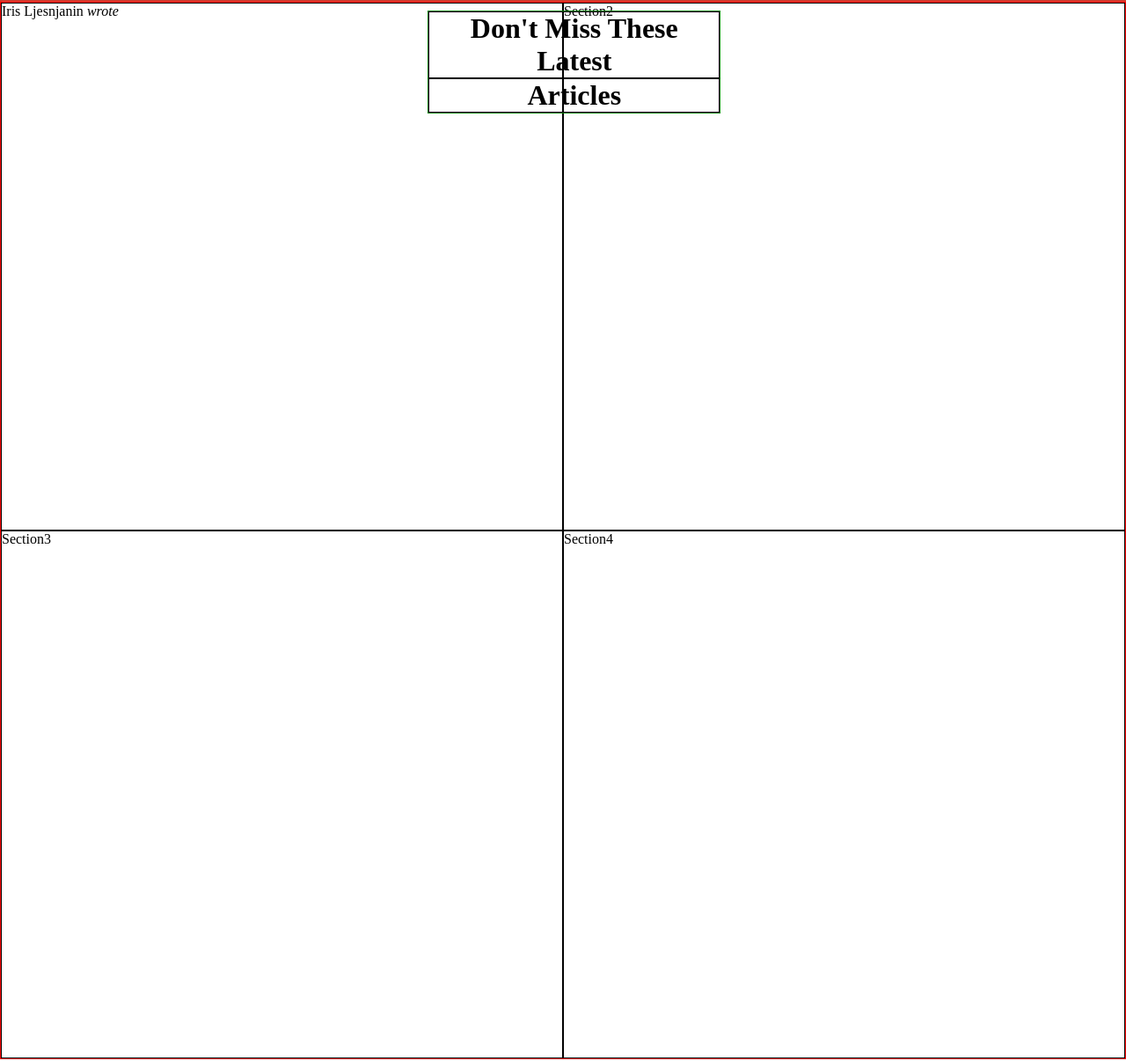
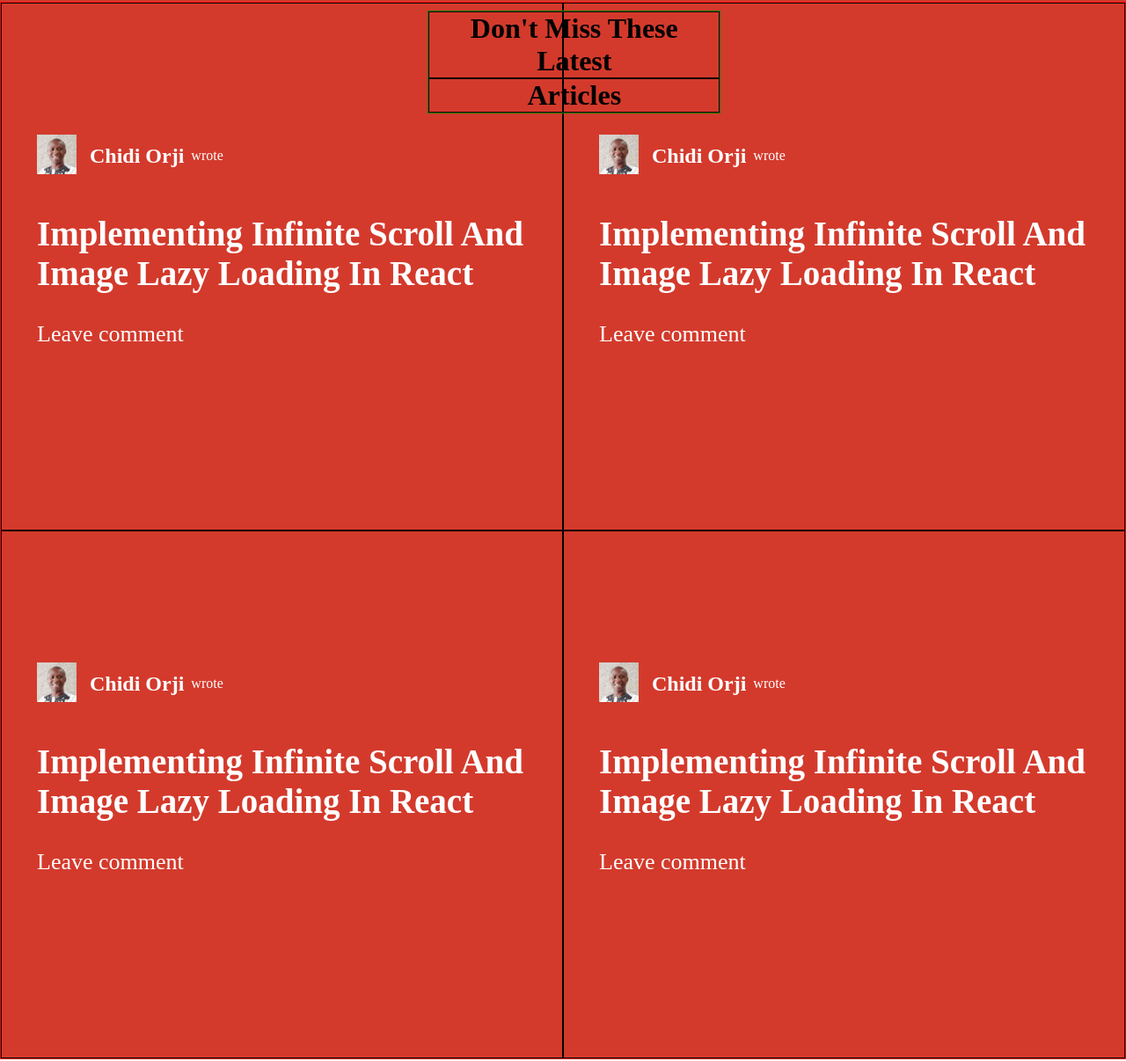
Before and after one commit to abrormukimov/design-teardown, a website: page index.html in a window 1280 px wide. Shown: the part 170-1376 px from the top of the page at 88% size. Drawn offline with Linux system fonts and the light colour scheme.

Commit message:
add section content

```diff
--- a/index.html
+++ b/index.html
@@ -45,10 +45,68 @@
   <main class="main">
     <div class="main-ctn">
     <div class="ctn">
-      <section class="section section1">Iris Ljesnjanin <i>wrote</i></section>
-      <section class="section section2">Section2</section>
-      <section class="section section3">Section3</section>
-      <section class="section section4">Section4</section>
+      <section class="section section1">
+        <div class="user-details">
+          <div class="user-details-img">
+             <img class="user-img" src="images/user.jpg" alt="">
+          </div>
+          <div class="user-details-text">
+          <h2>Chidi Orji  </h2>
+          <span>wrote</span>
+          </div>
+        </div>
+        <div class="user-content">
+          <h1>Implementing Infinite Scroll And Image Lazy Loading In React  </h1>
+           <a href="#"> <span>Leave comment </span></a>
+        </div>
+      </section>
+      <section class="section section2">
+        <div class="user-details">
+          <div class="user-details-img">
+             <img class="user-img" src="images/user.jpg" alt="">
+          </div>
+          <div class="user-details-text">
+          <h2>Chidi Orji  </h2>
+          <span>wrote</span>
+          </div>
+        </div>
+        <div class="user-content">
+          <h1>Implementing Infinite Scroll And Image Lazy Loading In React  </h1>
+           <a href="#"> <span>Leave comment </span></a>
+        </div>
+      </section>
+      <section class="section section3">
+        <div class="user-details">
+          <div class="user-details-img">
+             <img class="user-img" src="images/user.jpg" alt="">
+          </div>
+          <div class="user-details-text">
+          <h2>Chidi Orji  </h2>
+          <span>wrote</span>
+          </div>
+        </div>
+        <div class="user-content">
+          <h1>Implementing Infinite Scroll And Image Lazy Loading In React  </h1>
+           <a href="#"> <span>Leave comment </span></a>
+        </div>
+
+      </section>
+      <section class="section section4">
+        <div class="user-details">
+          <div class="user-details-img">
+             <img class="user-img" src="images/user.jpg" alt="">
+          </div>
+          <div class="user-details-text">
+          <h2>Chidi Orji  </h2>
+          <span>wrote</span>
+          </div>
+        </div>
+        <div class="user-content">
+          <h1>Implementing Infinite Scroll And Image Lazy Loading In React  </h1>
+           <a href="#"> <span>Leave comment </span></a>
+        </div>
+
+      </section>
     </div>
     <div class="title">
       <h1>Don't Miss These Latest</h1>
--- a/style.css
+++ b/style.css
@@ -76,11 +76,11 @@ body{
 
 .main-ctn {
   position: relative;
-
 }
 
 .ctn {
   display: grid;
+  background-color: #d33a2c;
   grid-template-columns: repeat(2, minmax(500px, 1fr));
   grid-template-rows: repeat(2, minmax(600px, 1fr));
   border: 1px solid red;
@@ -107,6 +107,46 @@ section {
   border: 1px solid black;
   padding: 0;
   margin: 0;
+}
+
+.section {
+  padding: 40px;
+  padding-top: 140px ;
+  color: white;
+}
+
+.user-details{
+  display: flex;
+  align-items: center;
+
+}
+
+.user-details-img {
+  padding-right: 15px;
+}
+
+.user-details-text{
+  display: flex;
+  align-items: center;
+}
+
+.user-details-text > h2 {
+  padding-right: 8px;;
+}
+
+
+.user-img {
+  max-width: 45px;
+  max-height: 45px;
+}
+
+.user-content{
+  font-size: 26px;
+}
+
+.user-content > a {
+  text-decoration: none;
+  color: white;
 }
 
 .latest-posts{
```
Also changed, not shown: images/user.jpg (added).
